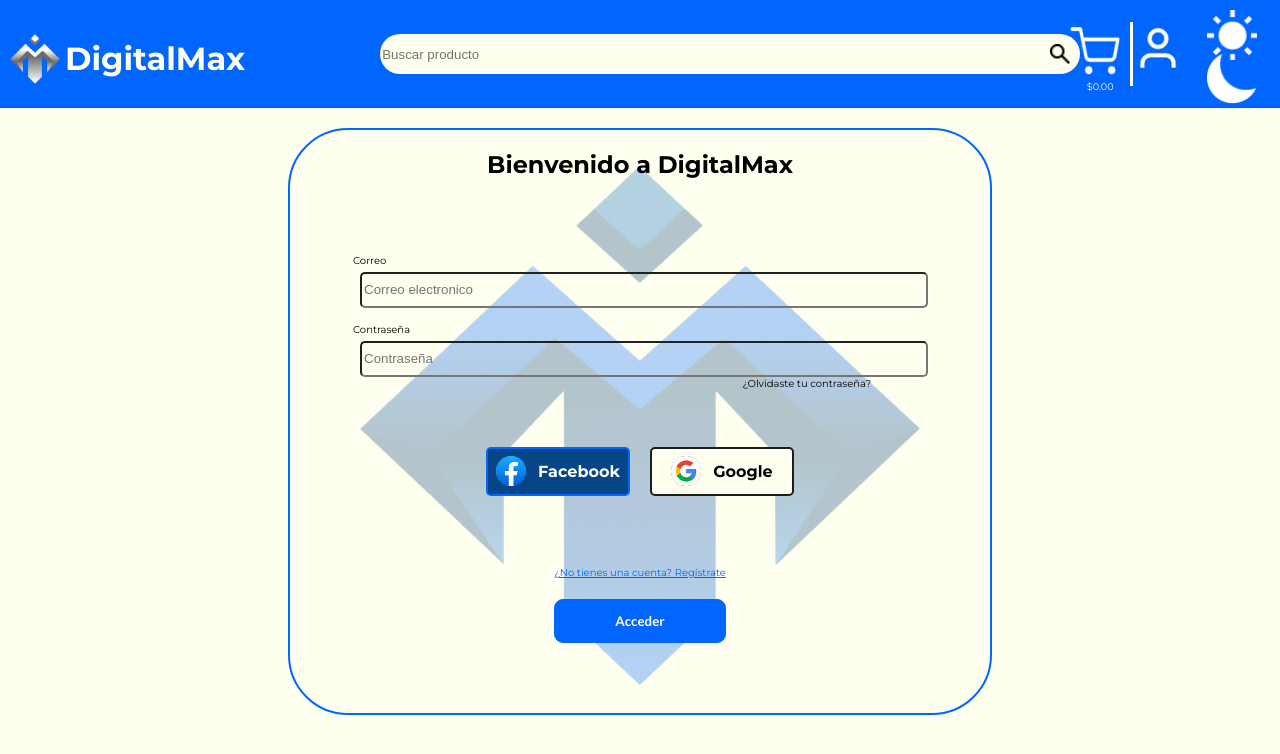
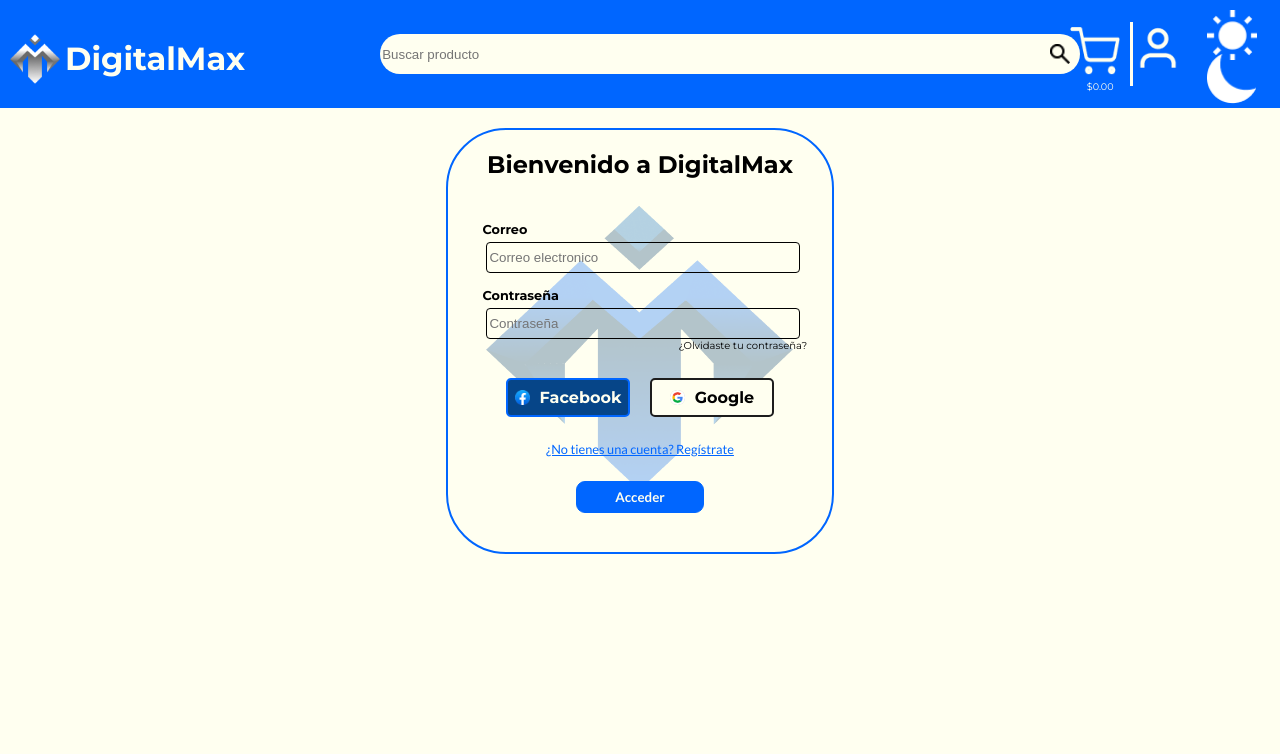
Before and after one commit to marlon-cruz/E-Commerce, a React (Vite) app in the folder digitalmax/: page /Login in a window 1280 px wide. Shown: the top 754 px of the page. Built offline with nearby package versions, Linux system fonts and the light colour scheme.

Commit message:
Fix: Login e Registro mejorados, tambien la iniciar la pantalla principal sera la vista de productos

```diff
--- a/digitalmax/src/App.jsx
+++ b/digitalmax/src/App.jsx
@@ -26,13 +26,14 @@
     <Router>{/* Envolvemos la aplicación */}
       <Routes>{/* Para el contenedor de rutas */}
 
-      <Route path='/' element={<LayoutPadre/>}>{/* Envuelvo las rutas en un LayoutPadre el cual lleva el MenuHeader */}
-        <Route index element={<LayoutCrearCuenta/>}/>{/* Definimos la ruta */}
+      <Route path='/' element={ <LayoutPadre/>}>{/* Envuelvo las rutas en un LayoutPadre el cual lleva el MenuHeader */}
+      <Route index element={<ProductosLayout/>}/>
+        <Route path='/crearCuenta' element={<LayoutCrearCuenta/>}/>{/* Definimos la ruta */}
 
 
         <Route path = '/Login' element = {<LoginLayout/>}></Route>
         <Route path='/app' element={<LayoutMenuHamburguesa/>}>{/* Envuelvo con el MenuHamburguesa */}
-        <Route path="/app/productos" element={<ProductosLayout/>}/>
+
         <Route path={'/app/productos/producto/:id'} element={<DetallesLayout/>}/>
         {/* <Route path="/app/productos/producto/1" element={<DetallesLayout/>}/> Ruta de detalle de producto EL 1 ES TEMPORAL */}
         <Route path="/app/login" element={<LoginLayout/>}/> {/* acceso a la ruta de Login */}
--- a/digitalmax/src/componentes/InputForm/InputForm.css
+++ b/digitalmax/src/componentes/InputForm/InputForm.css
@@ -9,13 +9,15 @@
     background-color: transparent;
     color: #1d1d1d;
     outline: none;
-    border-radius: 5px;
+    border-radius: 4px;
+    border: 1px var(--color-blank) solid;
+    height: 27px;
 }
 .inputForm > h3{
-    font-size: 10px;
+    font-size: 0.8rem;
     box-sizing: border-box;
     padding: 0px;
     margin: 5px;
     margin-left: 9%;
-    font-weight: normal;
+    font-weight: 700;
 }
--- a/digitalmax/src/componentes/SocialLoginButton/SocialLoginButton.css
+++ b/digitalmax/src/componentes/SocialLoginButton/SocialLoginButton.css
@@ -8,10 +8,10 @@
     border: 2px solid #1d1d1d;
 }
 .socialLogin{
-    max-width: 50px;
-    max-height: 25px;
-    min-width: 120px;
-    min-height: 25px;
+    max-width: 40px;
+    max-height: 15px;
+    min-width: 100px;
+    min-height: 15px;
     display: flex;
     flex-direction: row;
     justify-content: center;
@@ -22,11 +22,11 @@
     cursor: pointer;
 }
 .socialLogin>img{
-    max-width: 30px;
-    max-height: 30px;
+    max-width: 15px;
+    max-height: 15px;
 }
 
-@media (width < 600px) {
+/* @media (width < 600px) {
     .socialLogin{
         max-width: 10px;
         max-height: 10px;
@@ -42,4 +42,4 @@
         font-size: 10px;
     }
 
-}
+} */
--- a/digitalmax/src/index.css
+++ b/digitalmax/src/index.css
@@ -46,7 +46,7 @@
     --font-family-secundary: 'Lato';
 }
 
-.Login{
+/* .Login{
     display: flex;
     justify-self: center;
     align-self: center;
@@ -65,7 +65,7 @@
     min-width: 290px;
     max-width: 500px;
 
-}
+} */
 .input{
     background-color: transparent;
     border-radius: 4px;
--- a/digitalmax/src/layout/LayoutCrearCuenta/LayoutCrearCuenta.css
+++ b/digitalmax/src/layout/LayoutCrearCuenta/LayoutCrearCuenta.css
@@ -16,75 +16,88 @@
     --font-family-secundary: 'Lato';
 }
 
-.Login{
+
+.CrearCuenta{
     display: flex;
+    justify-content: center;
+    align-items: center;
     justify-self: center;
     align-self: center;
     flex-direction: column;
-    gap: 0.938rem;
-    width: 40%;
+    gap: 0.8rem;
+    width: 30%;
     height: 31%;
     border: 3px solid #0066FF;
     border-radius: 60px;
-    padding: 2rem;
-    padding-top: 4rem;
-    margin-top: 3rem;
-    margin-bottom: 3rem;
-    background-image: url("./img/logo_transparente.png");
+    padding: 1rem;
+    padding-top: 2rem;
+    margin-top: 1rem;
+    margin-bottom: 0.5rem;
+    background-image: url('../../img/logo_transparente.png');
     background-repeat: no-repeat;
     background-position: 50% 55%;
     background-size: 80%;
     min-width: 290px;
     max-width: 500px;
 }
+.inputAndText{
+
+    display: flex;
+    flex-direction: column;
+    gap: 0.8rem;
+    width: 100%;
+}
 .input{
     background-color: transparent;
     border-radius: 4px;
     outline: none;
     border: 1px var(--color-blank) solid;
-    width: 98%;
-    height: 40px;
+    width: 97%;
+    height: 27px;
 }
 .textSubTitle{
     display: flex;
     align-items: center;
     justify-content: center;
-    height: 2.375rem;
+    height: 0.7rem;
     font-size: 1.4rem;
     margin: 0%;
 }
 .texth3{
     display: flex;
+    flex-direction: column;
     align-items: center;
-    height: 1.5rem;
+    justify-content: center;
+    height: 0.7rem;
     margin: 0%;
-    font-size: 1rem;
-    align-self: flex-start;
+    font-size: 0.8rem;
+    /* align-self: flex-start; */
     font-family: var(--font-family-secundary);
 }
 .linkAcceder{
+    font-size: 0.8rem;
     font-family: var(--font-family-secundary);
     color: var(--color-secundary);
     align-self: center;
-    margin-top: 1rem;
-    margin-bottom: 1rem;
+    margin-top: 0.3rem;
+    margin-bottom: 0.3rem;
 }
 aside{
     display: flex;
     flex-direction: row;
     justify-content: center;
     align-content: center;
-    gap: 2.313rem;
+    gap: 0.7rem;
 
 }
 
-.acceder{
+.registrarse{
     font-family: var(--font-family-secundary);
     font-weight: bold;
     border: 1px solid var(--color-secundary);
     border-radius: 9px;
     /* width: 5.375rem; */
-    width: 10.75rem;
-    height: 2.75rem;
+    width: 8rem;
+    height: 2rem;
     cursor: pointer;
 }
--- a/digitalmax/src/layout/LayoutCrearCuenta/LayoutCrearCuenta.jsx
+++ b/digitalmax/src/layout/LayoutCrearCuenta/LayoutCrearCuenta.jsx
@@ -11,7 +11,7 @@
 
 
 
-function FormLogin(){
+function FormCrearCuenta(){
     const navigate = useNavigate();
     const handleLogin = () =>{
         navigate('/app/productos')
@@ -63,8 +63,9 @@
     }
     return(
         <>
-    <section className='Login'>
+    <section className='CrearCuenta'>
         <h2 className="textSubTitle texth2">Bienvenido a DigitalMax</h2>
+        <div className='inputAndText'>
         <h3 className="textName texth3">Nombre</h3>
         <Inputs cambioEvent={handleChaneRegistro} type = "text" data={'nombre'} name="input_name input" placeholder="Nombre" required = {true}/>
         <h3 className="textTelefono texth3">Teléfono</h3>
@@ -75,6 +76,7 @@
         <Inputs  cambioEvent={handleChaneRegistro}  type = "password" data={'password'} name="input_password input" placeholder="Contraseña" required = {true}/>
         <h3 className= "textPasswordConfir texth3">Confirmación de contraseña</h3>
         <Inputs cambioEvent={handleChaneRegistro}  type = "password" data={'passwordConfir'} name="input_password_confir input" placeholder="Confirme su contraseña" required = {true}/>
+        </div>
         <aside>
             <SocialLoginButton icon = {icon_Facebook} alt={"FaceBook"} colorClass={"blue"} socialName={"Facebook"}/>
             <SocialLoginButton icon = {icon_Google} alt={"Google"} colorClass={"white"} socialName={"Google"}/>
@@ -88,4 +90,4 @@
         </>
     )
 }
-export default FormLogin
+export default FormCrearCuenta
--- a/digitalmax/src/layout/LoginLayout/LoginLayout.css
+++ b/digitalmax/src/layout/LoginLayout/LoginLayout.css
@@ -9,7 +9,7 @@
 
 .contenedorPadreLogin>.LoginContent{
     max-width: 700px;
-    width: 60%;
+    width: 30%;
     margin-top: 20px;
     border: 2px solid #0066ff;
     border-radius: 60px;
@@ -33,7 +33,7 @@
     font-size: 10px;
     text-align: right;
     position: absolute;
-    left: 58%;
+    left: 53%;
 }
 .contentSocialLogin{
     margin-top: 10%;
@@ -50,15 +50,21 @@
     flex-direction: column;
     gap: 20px;
     align-items: center;
-    margin-top: 10%;
+    margin-top: 5%;
     margin-bottom: 10%;
     justify-content: center;
 }
 .contentAcciont>.LoginCreate_Clase{
     color: #0066ff;
     text-decoration-line: underline;
-    font-size: 10px;
+    /* font-size: 10px;  */
     cursor: pointer;
+    font-size: 0.8rem;
+    font-family: var(--font-family-secundary);
+    color: var(--color-secundary);
+    align-self: center;
+    margin-top: 0.3rem;
+    margin-bottom: 0.3rem;
 }
 
 @media (width < 600px) {
```
